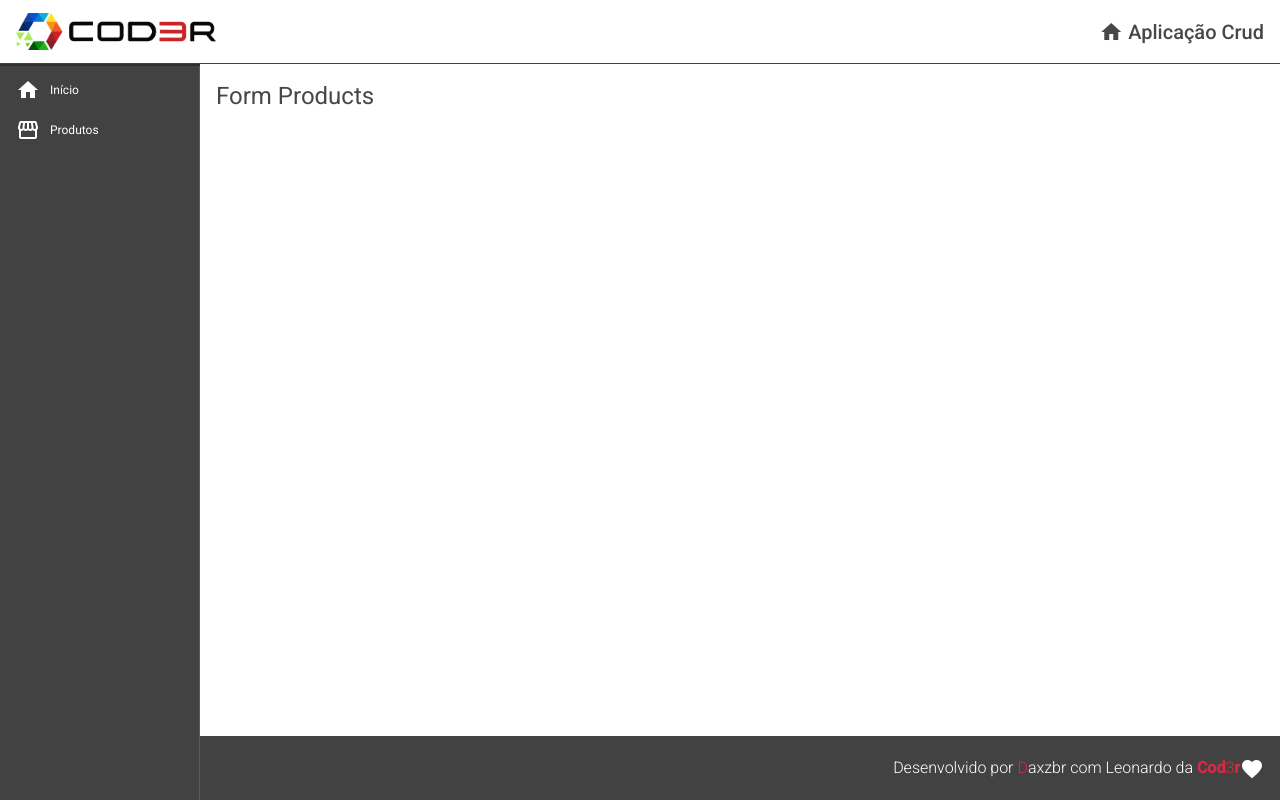
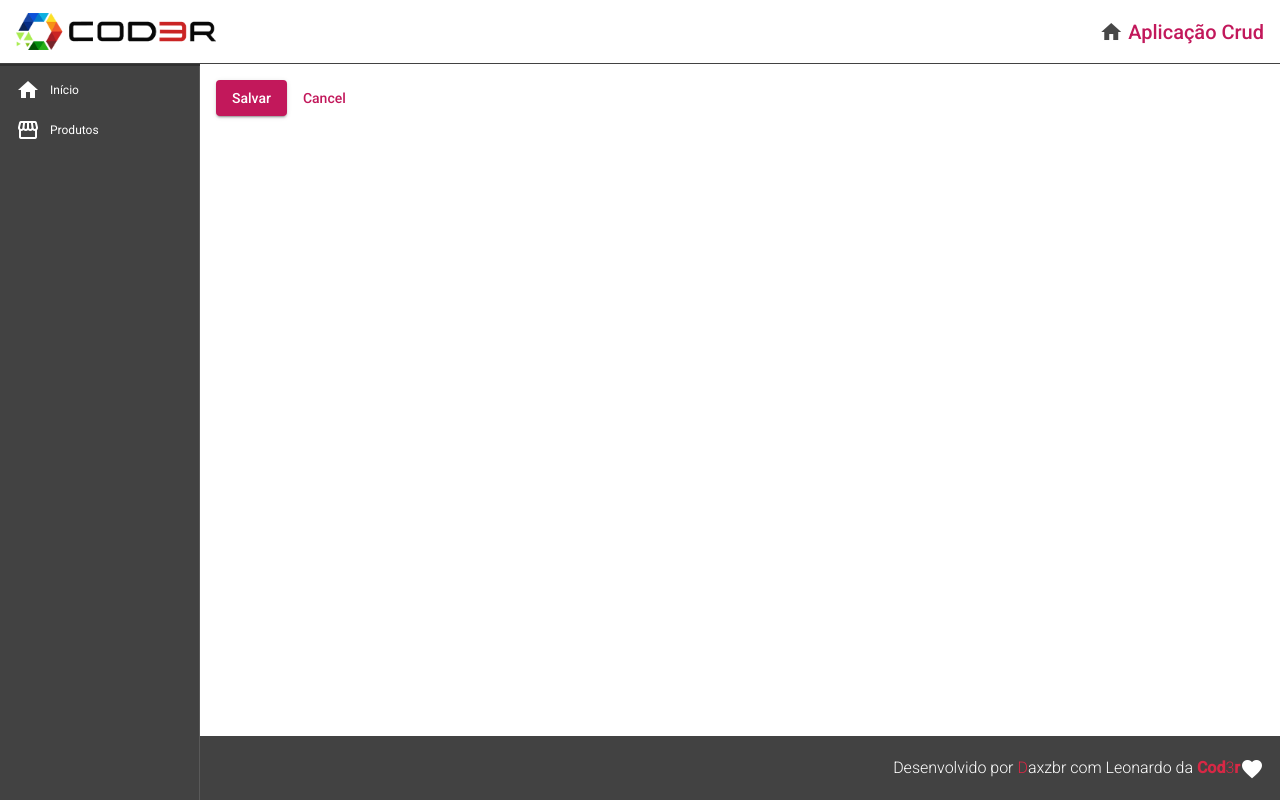
Before and after one commit to DavidSilvaTrabalho/crud_angular-9, an Angular app in the folder frontend/: page /products/create in a window 1280 px wide. Built offline with nearby package versions, Linux system fonts and the light colour scheme.

Commit message:
change_color_button_and_so on

```diff
--- a/frontend/src/app/components/header/header.component.css
+++ b/frontend/src/app/components/header/header.component.css
@@ -26,3 +26,7 @@
 .header .title-group i{
     padding-right: 5px;
 }
+
+.title-group:nth-last-child(1){
+    cursor: pointer;
+}
--- a/frontend/src/app/components/header/header.component.html
+++ b/frontend/src/app/components/header/header.component.html
@@ -10,6 +10,6 @@
                 home
             </i>
         </a>
-        <span class="black-color">Aplicação Crud</span>
+        <span class="pink-color">Aplicação Crud</span>
     </span>
 </mat-toolbar>
--- a/frontend/src/app/components/pages/product-crud/product-crud.component.html
+++ b/frontend/src/app/components/pages/product-crud/product-crud.component.html
@@ -1 +1 @@
-<button class="mat-raised-button" style="cursor: pointer;" (click)="navigateToProductsCreate()">Create a product</button>
+<button class="mat-raised-button" style="cursor: pointer;" (click)="navigateToProductsCreate()">Create product</button>
--- a/frontend/src/app/components/pages/product-crud/product-crud.component.ts
+++ b/frontend/src/app/components/pages/product-crud/product-crud.component.ts
@@ -13,7 +13,6 @@ export class ProductCrudComponent implements OnInit {
   }
 
   navigateToProductsCreate(): void{
-    console.log("navegando")
     this.router.navigate(['products/create'])
   }
 
--- a/frontend/src/app/components/products/products-create/products-create.component.html
+++ b/frontend/src/app/components/products/products-create/products-create.component.html
@@ -1 +1,2 @@
-<h1 class="black-color">Form Products</h1>
+<button mat-raised-button color="primary" style="cursor: pointer;" (click)="createProduct()">Salvar</button>
+<button mat-button color="primary" style="cursor: pointer;" (click)="cancelProduct()">Cancel</button>
--- a/frontend/src/app/components/products/products-create/products-create.component.ts
+++ b/frontend/src/app/components/products/products-create/products-create.component.ts
@@ -1,5 +1,6 @@
 import { Component, OnInit } from '@angular/core';
-
+import { ProductsService } from '../products.service';
+import { Router } from '@angular/router';
 @Component({
   selector: 'app-products-create',
   templateUrl: './products-create.component.html',
@@ -7,9 +8,18 @@ import { Component, OnInit } from '@angular/core';
 })
 export class ProductsCreateComponent implements OnInit {
 
-  constructor() { }
+  constructor(private productService: ProductsService, private route:Router) { }
 
   ngOnInit(): void {
+
+  }
+
+  createProduct():void {
+    this.productService.showMessage("produto cadastro com sucesso!")
+  }
+
+  cancelProduct():void{
+    this.route.navigate(['/products'])
   }
 
 }
--- /dev/null
+++ b/frontend/src/app/components/products/products.service.ts
@@ -0,0 +1,18 @@
+import { Injectable } from '@angular/core';
+import { MatSnackBar } from '@angular/material/snack-bar'
+
+@Injectable({
+  providedIn: 'root'
+})
+export class ProductsService {
+
+  constructor(private snackBar: MatSnackBar) { }
+
+  showMessage(msg: string):void{
+    this.snackBar.open(msg, '', {
+      duration: 3000,
+      verticalPosition: 'top',
+      horizontalPosition: 'center'
+    })
+  }
+}
--- /dev/null
+++ b/frontend/src/app/interface/Product.ts
@@ -0,0 +1,5 @@
+export interface Product {
+    id?: number
+    name: string
+    price: number
+}
--- a/frontend/src/styles.css
+++ b/frontend/src/styles.css
@@ -15,6 +15,10 @@ body { margin: 0; font-family: Roboto, "Helvetica Neue", sans-serif; }
     color: rgba(0, 0, 0, 0.722);
 }
 
+.pink-color{
+    color:#c2185b
+}
+
 .background{
     background-color: #424242;
 }
```
Also changed, not shown: frontend/src/app/app.module.ts (+7 -2 lines).
